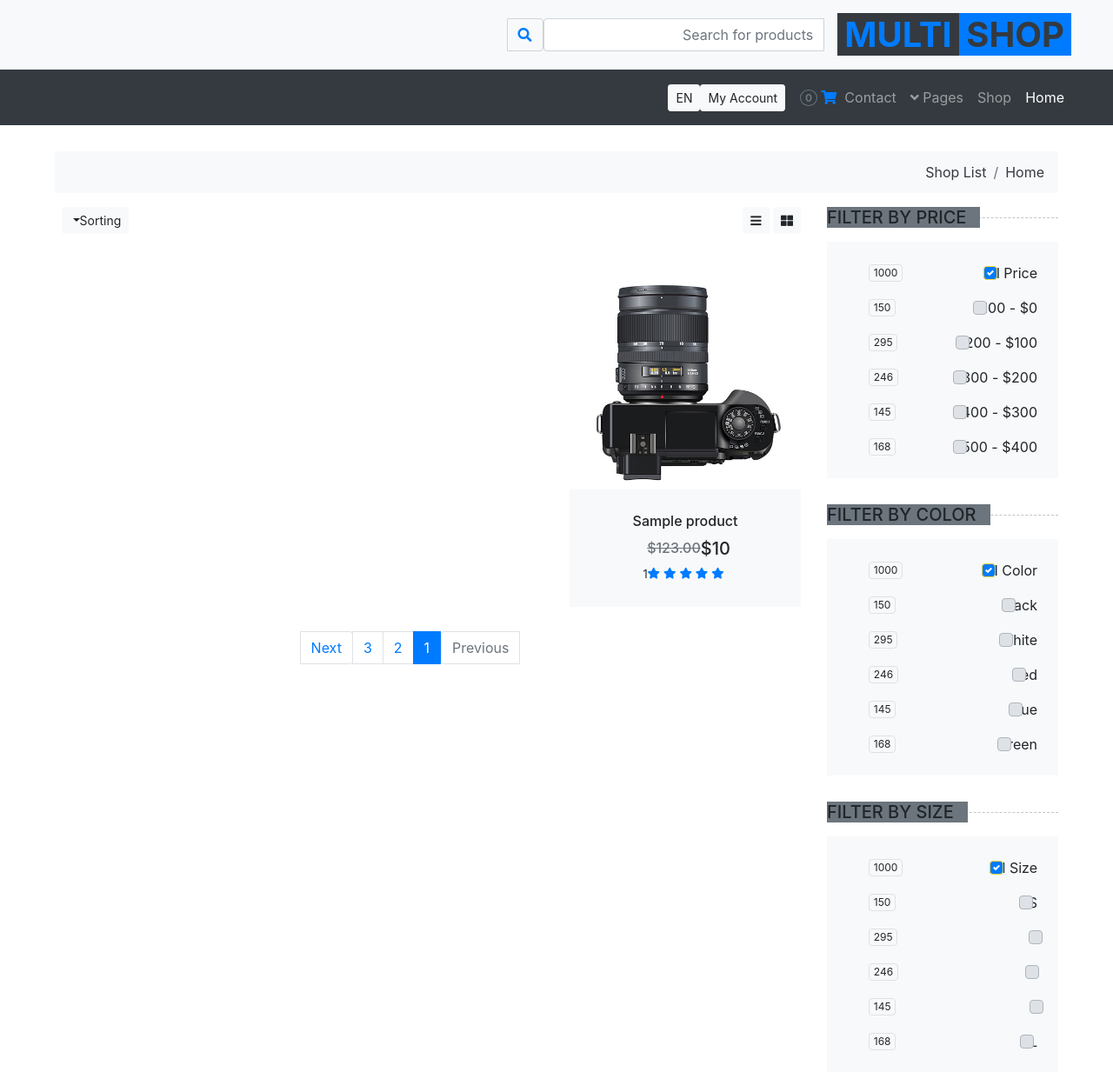
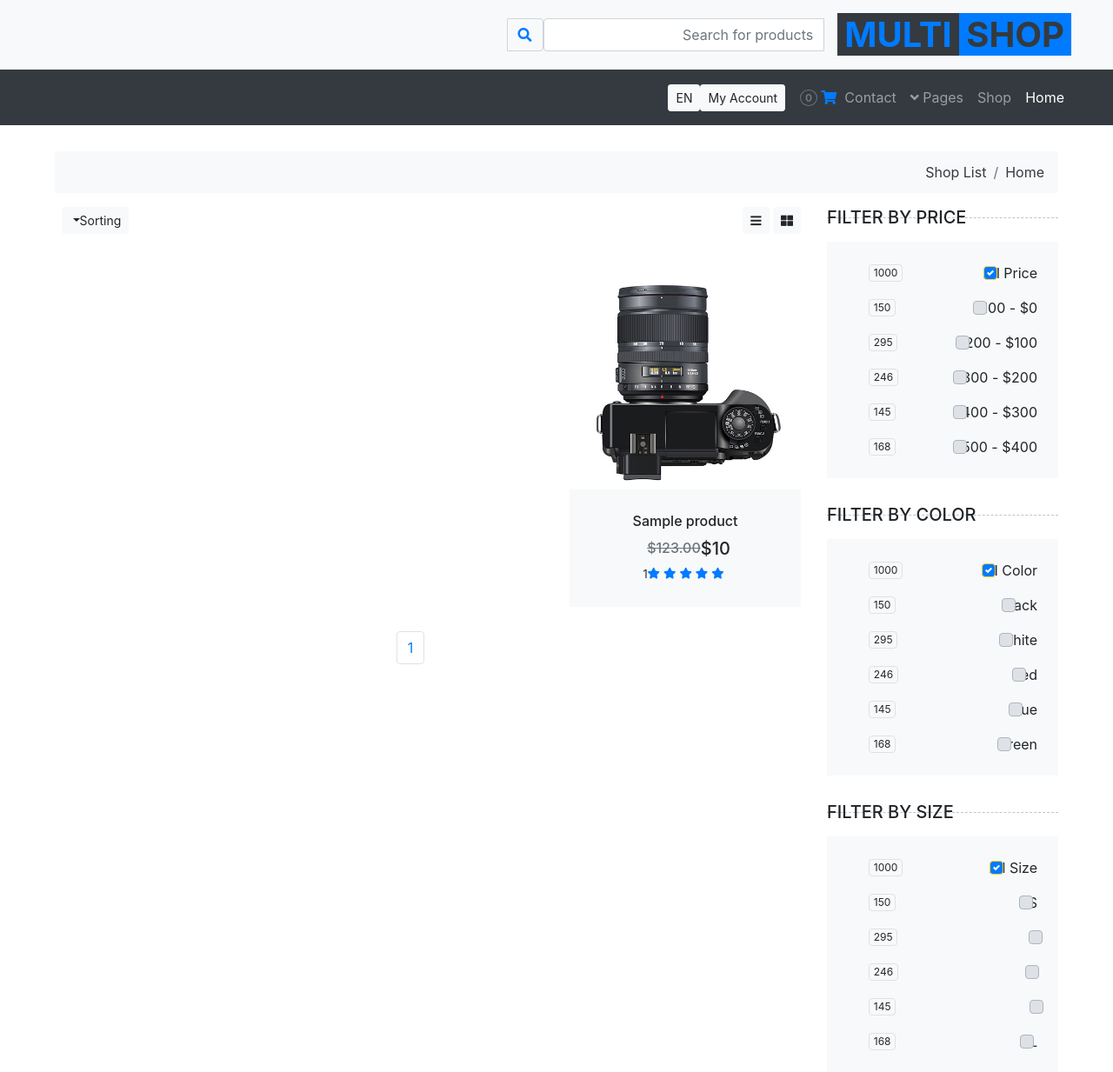
Before and after one commit to MRFAKE2002/django_project_onlineshop, a Django app: page /products/ in a window 1280 px wide. Shown: the top 1233 px of the page at 87% size. Run offline with Django 4.2, Linux system fonts and the light colour scheme; tables that the repository leaves empty hold one stand-in row (values such as "Sample post"); some libraries are stand-ins or nearby versions.

Commit message:
add change page navbar in product_list page

```diff
--- a/product/templates/products/product_list.html
+++ b/product/templates/products/product_list.html
@@ -34,7 +34,7 @@
         <!-- Shop Sidebar Start -->
         <div class="col-lg-3 col-md-4">
             <!-- Price Start -->
-            <h5 class="section-title position-relative text-uppercase mb-3"><span class="bg-secondary pr-3">{% trans "Filter by price"%}</span></h5>
+            <h5 class="section-title position-relative text-uppercase mb-3"><span class="">{% trans "Filter by price"%}</span></h5>
             <div class="bg-light p-4 mb-30">
                 <form>
                     <div class="custom-control custom-checkbox d-flex align-items-center justify-content-between mb-3">
@@ -72,7 +72,7 @@
             <!-- Price End -->
 
             <!-- Color Start -->
-            <h5 class="section-title position-relative text-uppercase mb-3"><span class="bg-secondary pr-3">{% trans "Filter by color"%}</span></h5>
+            <h5 class="section-title position-relative text-uppercase mb-3"><span class="">{% trans "Filter by color"%}</span></h5>
             <div class="bg-light p-4 mb-30">
                 <form>
                     <div class="custom-control custom-checkbox d-flex align-items-center justify-content-between mb-3">
@@ -110,7 +110,7 @@
             <!-- Color End -->
 
             <!-- Size Start -->
-            <h5 class="section-title position-relative text-uppercase mb-3"><span class="bg-secondary pr-3">{% trans "Filter by size"%}</span></h5>
+            <h5 class="section-title position-relative text-uppercase mb-3"><span class="">{% trans "Filter by size"%}</span></h5>
             <div class="bg-light p-4 mb-30">
                 <form>
                     <div class="custom-control custom-checkbox d-flex align-items-center justify-content-between mb-3">
@@ -201,15 +201,24 @@
                     </div>
                 {% endfor %}
                 <div class="col-12">
-                    <nav>
-                        <ul class="pagination justify-content-center">
-                        <li class="page-item disabled"><a class="page-link" href="#">{% trans "Previous"%}</span></a></li>
-                        <li class="page-item active"><a class="page-link" href="#">1</a></li>
-                        <li class="page-item"><a class="page-link" href="#">2</a></li>
-                        <li class="page-item"><a class="page-link" href="#">3</a></li>
-                        <li class="page-item"><a class="page-link" href="#">{% trans "Next"%}</a></li>
+                    <nav aria-label="Page navigation example">
+                        <ul class="pagination justify-content-center mt_3">
+                            {% if page_obj.has_previous %}
+                                <li class="page-item">
+                                    <a class="page-link" href="?page={{ page_obj.previous_page_number}}">{% trans "Previous"%}</a>
+                                </li>
+                            {% endif %}
+                            <li class="page-item">
+                                <a class="page-link" href="#">1</a>
+                            </li>
+                            {% if page_obj.has_next %}
+                                <li class="page-item">
+                                    <a class="page-link" href="?page={{ page_obj.next_page_number}}">{% trans "Next"%}</a>
+                                </li>
+                            {% endif %}
                         </ul>
                     </nav>
+
                 </div>
             </div>
         </div>
```
